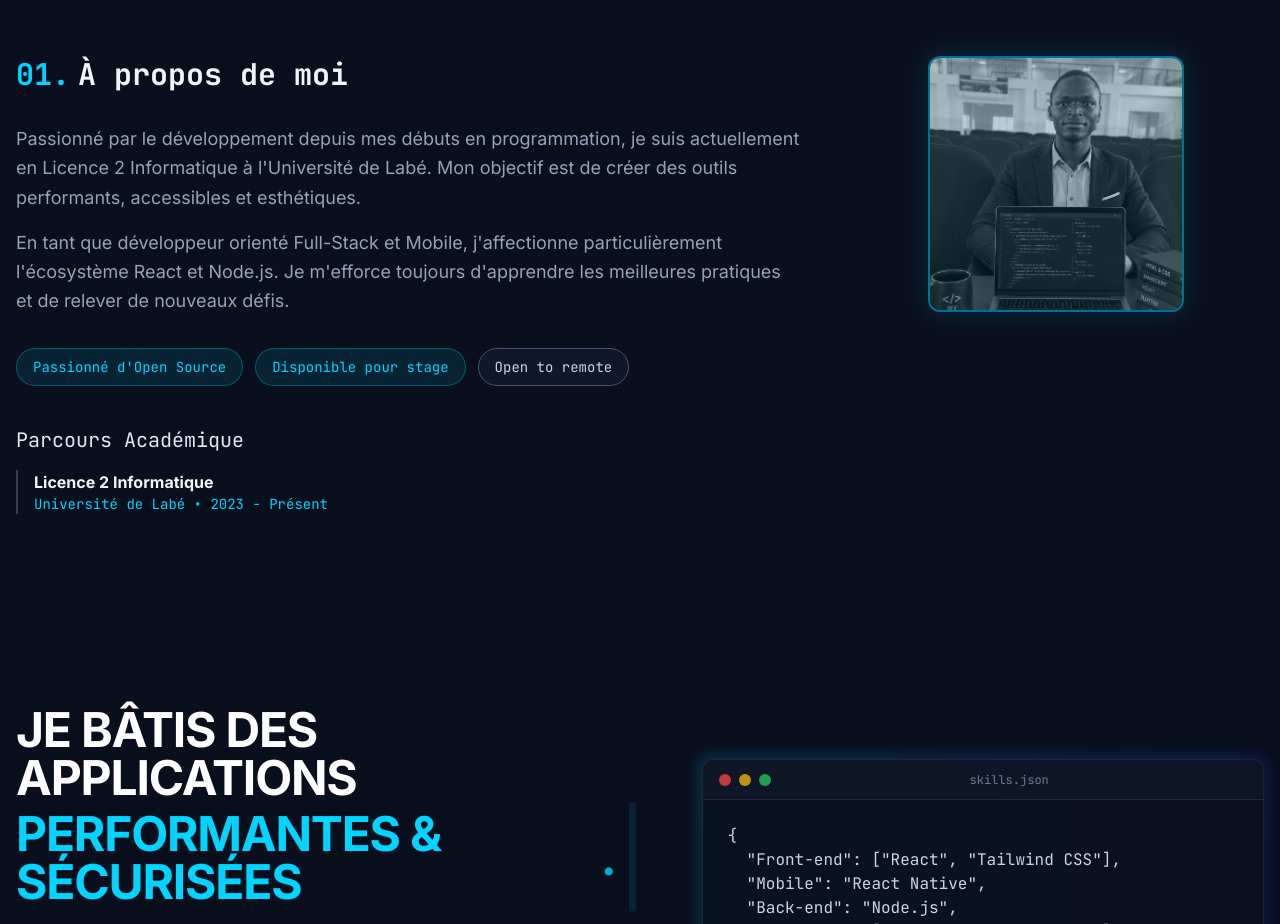
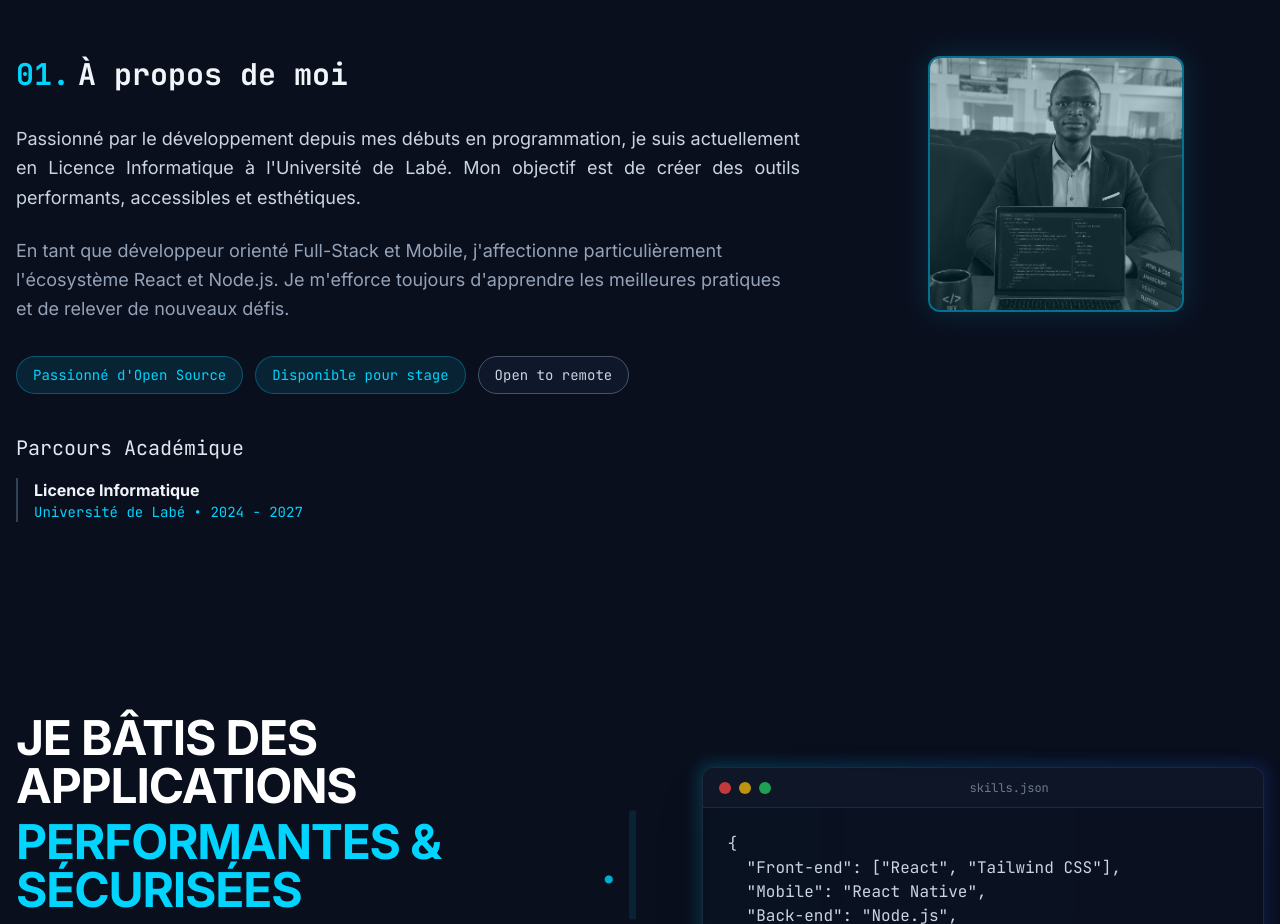
Before and after one commit to sorail742/portefolio, a React (Vite) app in the folder portfolio-frontend/: page / in a window 1280 px wide. Shown: the part 840-1764 px from the top of the page. Built offline with nearby package versions, Linux system fonts and the light colour scheme.

Commit message:
Update Licence education dates to 2024 - 2027

```diff
--- a/portfolio-frontend/src/components/About.jsx
+++ b/portfolio-frontend/src/components/About.jsx
@@ -16,8 +16,8 @@ export default function About() {
               <span className="text-cyanAccent mr-2">01.</span> À propos de moi
             </h2>
             <div className="text-slate-400 font-sans space-y-4 text-lg leading-relaxed">
-              <p>
-                Passionné par le développement depuis mes débuts en programmation, je suis actuellement en Licence 2 Informatique à l'Université de Labé. Mon objectif est de créer des outils performants, accessibles et esthétiques.
+              <p className="text-slate-300 text-lg leading-relaxed text-justify relative z-10 mb-6 font-sans">
+                Passionné par le développement depuis mes débuts en programmation, je suis actuellement en Licence Informatique à l'Université de Labé. Mon objectif est de créer des outils performants, accessibles et esthétiques.
               </p>
               <p>
                 En tant que développeur orienté Full-Stack et Mobile, j'affectionne particulièrement l'écosystème React et Node.js. Je m'efforce toujours d'apprendre les meilleures pratiques et de relever de nouveaux défis.
@@ -34,8 +34,8 @@ export default function About() {
               <h3 className="font-mono text-xl text-slate-200 mb-4">Parcours Académique</h3>
               <div className="border-l-2 border-slate-700 pl-4 space-y-6">
                 <div>
-                  <h4 className="text-slate-100 font-bold">Licence 2 Informatique</h4>
-                  <p className="text-cyanAccent font-mono text-sm">Université de Labé • 2023 - Présent</p>
+                  <h4 className="text-slate-100 font-bold">Licence Informatique</h4>
+                  <p className="text-cyanAccent font-mono text-sm">Université de Labé • 2024 - 2027</p>
                 </div>
               </div>
             </div>
--- a/portfolio-frontend/src/components/CV.jsx
+++ b/portfolio-frontend/src/components/CV.jsx
@@ -161,7 +161,7 @@ const CV = forwardRef((props, ref) => {
             <div className="absolute w-2 h-2 bg-white rounded-full border-2 left-[11px] top-2" style={{ borderColor: brandColor }}></div>
             <h3 className="font-bold text-slate-700 text-lg mb-2">Certifications et Formations</h3>
             <ul className="list-disc list-inside text-sm text-slate-600 space-y-1.5 ml-1">
-              <li>Licence 2 Informatique -----&gt; Université de Labé (En cours)</li>
+              <li>Licence Informatique -----&gt; Université de Labé (2024 - 2027)</li>
               <li>React, Node.js (Full Stack) -----&gt; Autodidacte & Open Source</li>
             </ul>
           </div>
```
